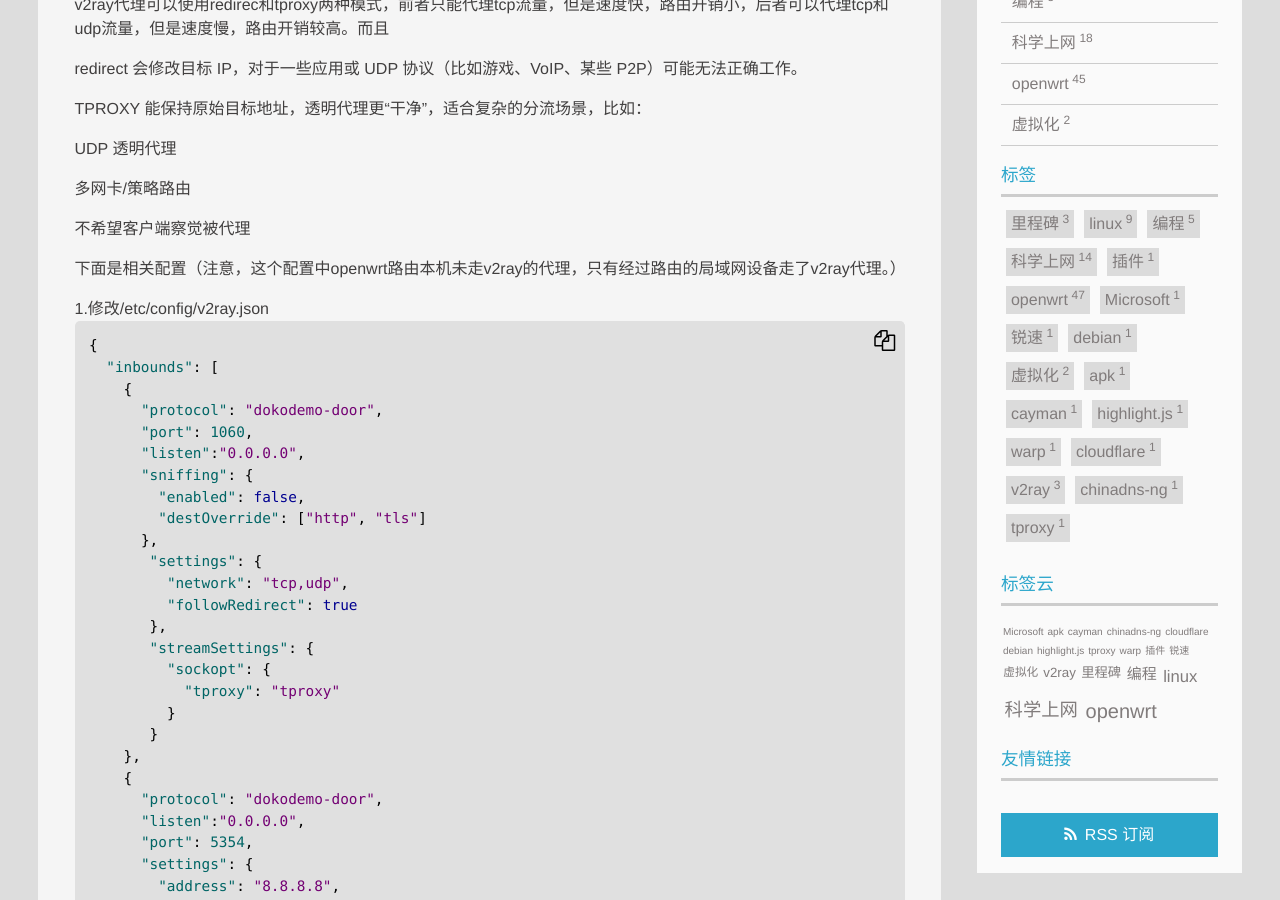
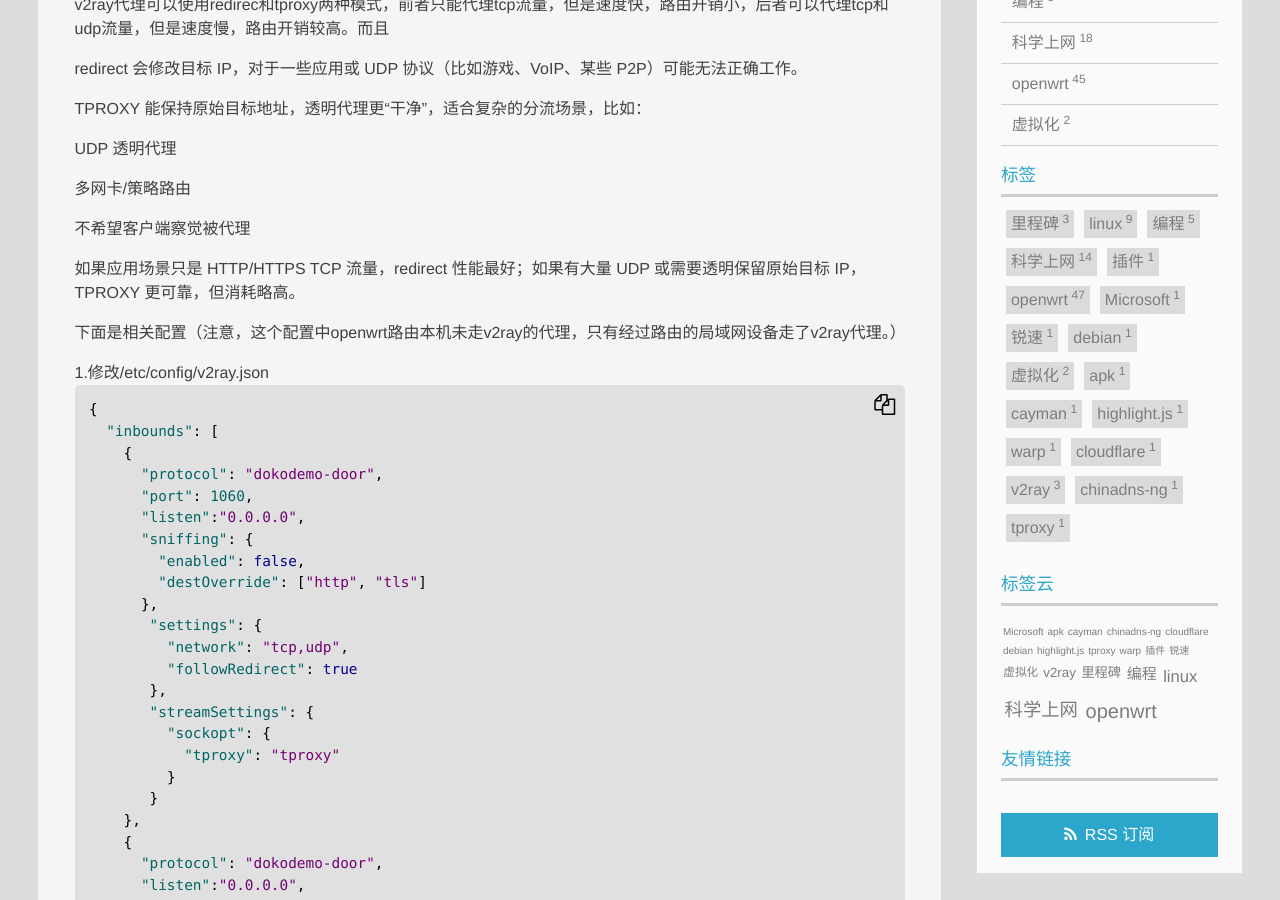
Before and after one commit to jibenfa/jibenfa.github.com, a Jekyll site: the page built from _posts/2025-08-25-v2rayE4BDBFE794A8tproxyE4BBA3E79086udpE6B581E9878F.md, in a window 1280 px wide and 900 px high, scrolled down 398 px. Built offline with Jekyll 4.4.1, drawn with Linux system fonts in a browser that asks for light colours.

Commit message:
Update 2025-08-25-v2rayE4BDBFE794A8tproxyE4BBA3E79086udpE6B581E9878F.md

```diff
--- a/_posts/2025-08-25-v2rayE4BDBFE794A8tproxyE4BBA3E79086udpE6B581E9878F.md
+++ b/_posts/2025-08-25-v2rayE4BDBFE794A8tproxyE4BBA3E79086udpE6B581E9878F.md
@@ -23,6 +23,8 @@ UDP 透明代理
 多网卡/策略路由
 
 不希望客户端察觉被代理
+
+如果应用场景只是 HTTP/HTTPS TCP 流量，redirect 性能最好；如果有大量 UDP 或需要透明保留原始目标 IP，TPROXY 更可靠，但消耗略高。
 
 下面是相关配置（注意，这个配置中openwrt路由本机未走v2ray的代理，只有经过路由的局域网设备走了v2ray代理。）
 
```
